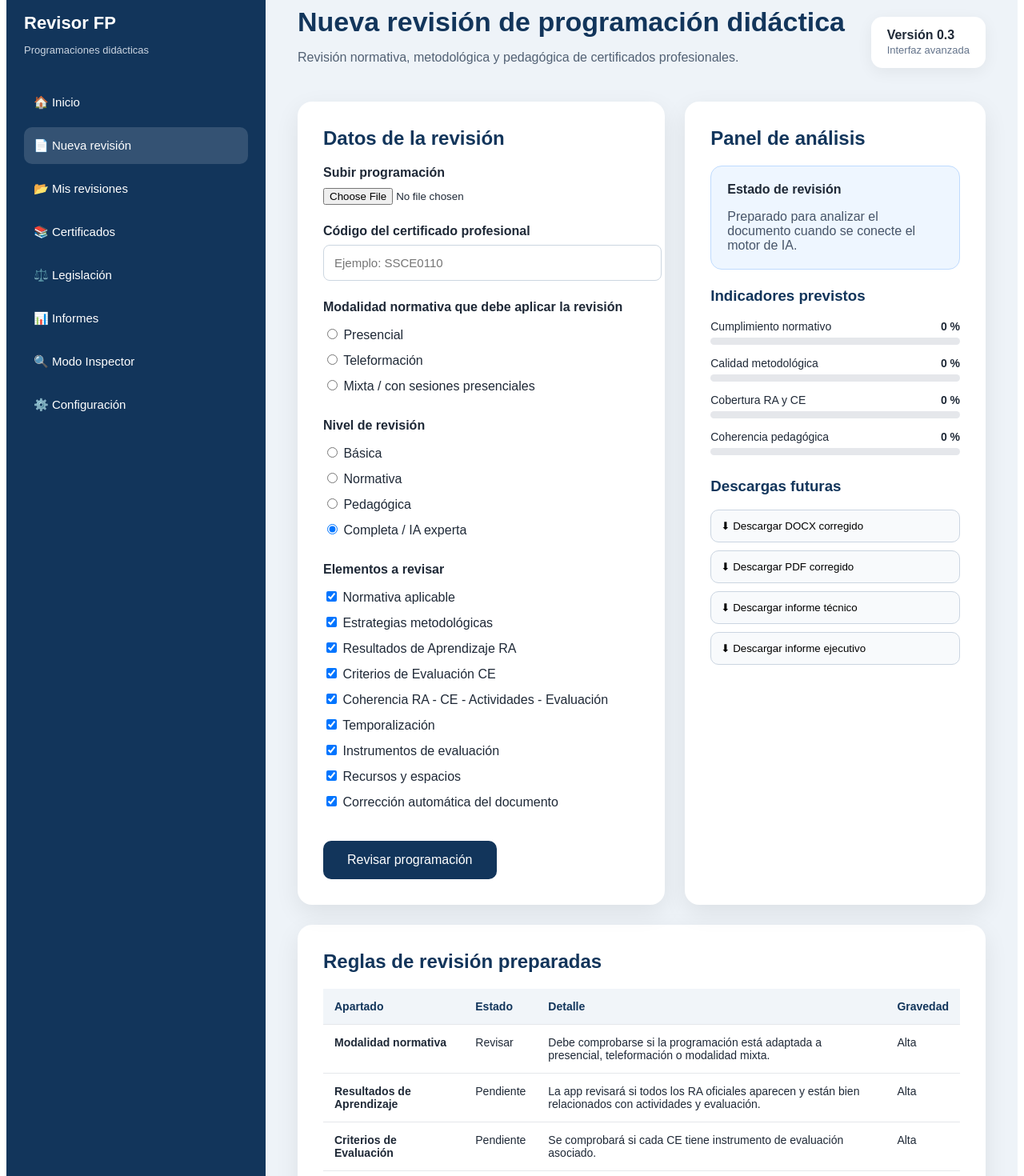
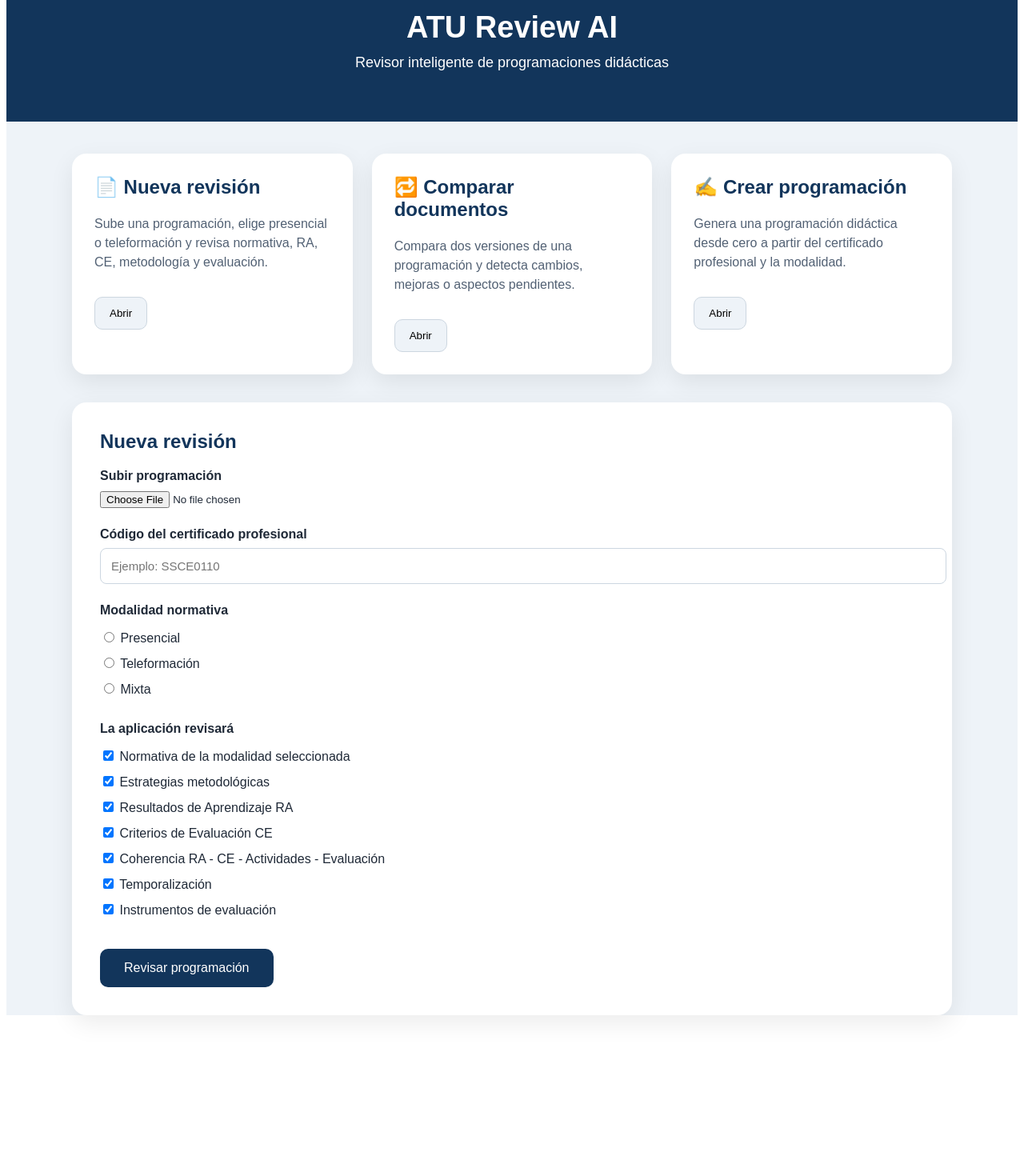
Before and after one commit to elenaa801/REVISOR-PROGRAMACIONES-DID-CTICAS, a Next.js app: page / in a window 1280 px wide. Shown: the part 40-1510 px from the top of the page at 80% size. After the commit the page ends 1349 px from the top, so only its background shows below. Built offline with nearby package versions, Linux system fonts and the light colour scheme.

Commit message:
Versión 0.4 - App sin autenticación

```diff
--- a/app/page.jsx
+++ b/app/page.jsx
@@ -1,129 +1,58 @@
 export default function Home() {
-  const errores = [
-    {
-      apartado: "Modalidad normativa",
-      estado: "Revisar",
-      detalle: "Debe comprobarse si la programación está adaptada a presencial, teleformación o modalidad mixta.",
-      gravedad: "Alta"
-    },
-    {
-      apartado: "Resultados de Aprendizaje",
-      estado: "Pendiente",
-      detalle: "La app revisará si todos los RA oficiales aparecen y están bien relacionados con actividades y evaluación.",
-      gravedad: "Alta"
-    },
-    {
-      apartado: "Criterios de Evaluación",
-      estado: "Pendiente",
-      detalle: "Se comprobará si cada CE tiene instrumento de evaluación asociado.",
-      gravedad: "Alta"
-    },
-    {
-      apartado: "Estrategias metodológicas",
-      estado: "Revisar",
-      detalle: "Se analizará si la metodología es activa, práctica y coherente con el certificado.",
-      gravedad: "Media"
-    },
-    {
-      apartado: "Temporalización",
-      estado: "Pendiente",
-      detalle: "Se verificará si las horas coinciden con las oficiales del certificado profesional.",
-      gravedad: "Alta"
-    }
-  ];
-
   return (
     <main style={{
       minHeight: "100vh",
-      display: "flex",
       background: "#eef3f8",
       fontFamily: "Arial, sans-serif",
       color: "#1f2937"
     }}>
-      <aside style={{
-        width: "280px",
+      <section style={{
         background: "#12355b",
         color: "white",
-        padding: "30px 22px"
+        padding: "45px",
+        textAlign: "center"
       }}>
-        <h2 style={{ fontSize: "22px", marginBottom: "8px" }}>
-          Revisor FP
-        </h2>
+        <h1 style={{ fontSize: "38px", margin: 0 }}>
+          ATU Review AI
+        </h1>
+        <p style={{ fontSize: "18px", marginTop: "12px" }}>
+          Revisor inteligente de programaciones didácticas
+        </p>
+      </section>
 
-        <p style={{
-          fontSize: "13px",
-          color: "#cbd5e1",
-          marginBottom: "35px"
+      <section style={{
+        maxWidth: "1100px",
+        margin: "40px auto",
+        padding: "0 25px"
       }}>
-          Programaciones didácticas
-        </p>
-
-        {[
-          "🏠 Inicio",
-          "📄 Nueva revisión",
-          "📂 Mis revisiones",
-          "📚 Certificados",
-          "⚖️ Legislación",
-          "📊 Informes",
-          "🔍 Modo Inspector",
-          "⚙️ Configuración"
-        ].map((item) => (
-          <div key={item} style={{
-            padding: "14px 12px",
-            marginBottom: "8px",
-            borderRadius: "10px",
-            background: item.includes("Nueva") ? "#ffffff25" : "transparent",
-            cursor: "pointer",
-            fontSize: "15px"
+        <div style={{
+          display: "grid",
+          gridTemplateColumns: "repeat(3, 1fr)",
+          gap: "24px"
         }}>
-            {item}
-          </div>
-        ))}
-      </aside>
-
-      <section style={{ flex: 1, padding: "40px" }}>
-        <header style={{
-          display: "flex",
-          justifyContent: "space-between",
-          alignItems: "center",
-          marginBottom: "30px"
-        }}>
-          <div>
-            <h1 style={{ color: "#12355b", fontSize: "34px", margin: 0 }}>
-              Nueva revisión de programación didáctica
-            </h1>
-            <p style={{ color: "#526174", fontSize: "16px" }}>
-              Revisión normativa, metodológica y pedagógica de certificados profesionales.
-            </p>
+          <Card
+            title="📄 Nueva revisión"
+            text="Sube una programación, elige presencial o teleformación y revisa normativa, RA, CE, metodología y evaluación."
+          />
+          <Card
+            title="🔁 Comparar documentos"
+            text="Compara dos versiones de una programación y detecta cambios, mejoras o aspectos pendientes."
+          />
+          <Card
+            title="✍️ Crear programación"
+            text="Genera una programación didáctica desde cero a partir del certificado profesional y la modalidad."
+          />
         </div>
 
         <div style={{
           background: "white",
-            padding: "14px 20px",
-            borderRadius: "14px",
-            boxShadow: "0 5px 20px rgba(0,0,0,0.06)"
-          }}>
-            <strong>Versión 0.3</strong>
-            <br />
-            <span style={{ fontSize: "13px", color: "#64748b" }}>
-              Interfaz avanzada
-            </span>
-          </div>
-        </header>
-
-        <div style={{
-          display: "grid",
-          gridTemplateColumns: "1.1fr 0.9fr",
-          gap: "25px"
-        }}>
-          <section style={{
-            background: "white",
-            padding: "32px",
+          marginTop: "35px",
+          padding: "35px",
           borderRadius: "18px",
           boxShadow: "0 10px 30px rgba(0,0,0,0.08)"
         }}>
           <h2 style={{ color: "#12355b", marginTop: 0 }}>
-              Datos de la revisión
+            Nueva revisión
           </h2>
 
           <label><strong>Subir programación</strong></label>
@@ -136,52 +65,75 @@ export default function Home() {
             <input
               type="text"
               placeholder="Ejemplo: SSCE0110"
-                style={{
+              style={input}
+            />
+          </div>
+
+          <div style={{ marginTop: "24px" }}>
+            <label><strong>Modalidad normativa</strong></label>
+            <div style={{ marginTop: "10px", lineHeight: "2" }}>
+              <label><input type="radio" name="modalidad" /> Presencial</label><br />
+              <label><input type="radio" name="modalidad" /> Teleformación</label><br />
+              <label><input type="radio" name="modalidad" /> Mixta</label>
+            </div>
+          </div>
+
+          <div style={{ marginTop: "24px" }}>
+            <label><strong>La aplicación revisará</strong></label>
+            <div style={{ marginTop: "10px", lineHeight: "2" }}>
+              <label><input type="checkbox" defaultChecked /> Normativa de la modalidad seleccionada</label><br />
+              <label><input type="checkbox" defaultChecked /> Estrategias metodológicas</label><br />
+              <label><input type="checkbox" defaultChecked /> Resultados de Aprendizaje RA</label><br />
+              <label><input type="checkbox" defaultChecked /> Criterios de Evaluación CE</label><br />
+              <label><input type="checkbox" defaultChecked /> Coherencia RA - CE - Actividades - Evaluación</label><br />
+              <label><input type="checkbox" defaultChecked /> Temporalización</label><br />
+              <label><input type="checkbox" defaultChecked /> Instrumentos de evaluación</label>
+            </div>
+          </div>
+
+          <button style={button}>
+            Revisar programación
+          </button>
+        </div>
+      </section>
+    </main>
+  );
+}
+
+function Card({ title, text }) {
+  return (
+    <div style={{
+      background: "white",
+      padding: "28px",
+      borderRadius: "18px",
+      boxShadow: "0 10px 30px rgba(0,0,0,0.08)"
+    }}>
+      <h2 style={{ color: "#12355b", marginTop: 0 }}>{title}</h2>
+      <p style={{ color: "#526174", lineHeight: "1.5" }}>{text}</p>
+      <button style={{
+        marginTop: "15px",
+        background: "#eef3f8",
+        border: "1px solid #ccd6e0",
+        padding: "12px 18px",
+        borderRadius: "10px",
+        cursor: "pointer"
+      }}>
+        Abrir
+      </button>
+    </div>
+  );
+}
+
+const input = {
   marginTop: "8px",
   padding: "13px",
   width: "100%",
   border: "1px solid #ccd6e0",
   borderRadius: "8px",
   fontSize: "15px"
-                }}
-              />
-            </div>
+};
 
-            <div style={{ marginTop: "24px" }}>
-              <label><strong>Modalidad normativa que debe aplicar la revisión</strong></label>
-              <div style={{ marginTop: "10px", lineHeight: "2" }}>
-                <label><input type="radio" name="modalidad" /> Presencial</label><br />
-                <label><input type="radio" name="modalidad" /> Teleformación</label><br />
-                <label><input type="radio" name="modalidad" /> Mixta / con sesiones presenciales</label>
-              </div>
-            </div>
-
-            <div style={{ marginTop: "24px" }}>
-              <label><strong>Nivel de revisión</strong></label>
-              <div style={{ marginTop: "10px", lineHeight: "2" }}>
-                <label><input type="radio" name="nivel" /> Básica</label><br />
-                <label><input type="radio" name="nivel" /> Normativa</label><br />
-                <label><input type="radio" name="nivel" /> Pedagógica</label><br />
-                <label><input type="radio" name="nivel" defaultChecked /> Completa / IA experta</label>
-              </div>
-            </div>
-
-            <div style={{ marginTop: "24px" }}>
-              <label><strong>Elementos a revisar</strong></label>
-              <div style={{ marginTop: "10px", lineHeight: "2" }}>
-                <label><input type="checkbox" defaultChecked /> Normativa aplicable</label><br />
-                <label><input type="checkbox" defaultChecked /> Estrategias metodológicas</label><br />
-                <label><input type="checkbox" defaultChecked /> Resultados de Aprendizaje RA</label><br />
-                <label><input type="checkbox" defaultChecked /> Criterios de Evaluación CE</label><br />
-                <label><input type="checkbox" defaultChecked /> Coherencia RA - CE - Actividades - Evaluación</label><br />
-                <label><input type="checkbox" defaultChecked /> Temporalización</label><br />
-                <label><input type="checkbox" defaultChecked /> Instrumentos de evaluación</label><br />
-                <label><input type="checkbox" defaultChecked /> Recursos y espacios</label><br />
-                <label><input type="checkbox" defaultChecked /> Corrección automática del documento</label>
-              </div>
-            </div>
-
-            <button style={{
+const button = {
   marginTop: "32px",
   background: "#12355b",
   color: "white",
@@ -190,143 +142,4 @@ export default function Home() {
   borderRadius: "10px",
   fontSize: "16px",
   cursor: "pointer"
-            }}>
-              Revisar programación
-            </button>
-          </section>
-
-          <section style={{
-            background: "white",
-            padding: "32px",
-            borderRadius: "18px",
-            boxShadow: "0 10px 30px rgba(0,0,0,0.08)"
-          }}>
-            <h2 style={{ color: "#12355b", marginTop: 0 }}>
-              Panel de análisis
-            </h2>
-
-            <div style={{
-              background: "#eef6ff",
-              border: "1px solid #bfdbfe",
-              padding: "20px",
-              borderRadius: "14px",
-              marginBottom: "22px"
-            }}>
-              <strong>Estado de revisión</strong>
-              <p style={{ marginBottom: 0, color: "#475569" }}>
-                Preparado para analizar el documento cuando se conecte el motor de IA.
-              </p>
-            </div>
-
-            <h3 style={{ color: "#12355b" }}>Indicadores previstos</h3>
-
-            {[
-              ["Cumplimiento normativo", "0 %"],
-              ["Calidad metodológica", "0 %"],
-              ["Cobertura RA y CE", "0 %"],
-              ["Coherencia pedagógica", "0 %"]
-            ].map(([nombre, valor]) => (
-              <div key={nombre} style={{ marginBottom: "15px" }}>
-                <div style={{
-                  display: "flex",
-                  justifyContent: "space-between",
-                  fontSize: "14px"
-                }}>
-                  <span>{nombre}</span>
-                  <strong>{valor}</strong>
-                </div>
-                <div style={{
-                  height: "9px",
-                  background: "#e5e7eb",
-                  borderRadius: "999px",
-                  marginTop: "6px"
-                }}>
-                  <div style={{
-                    height: "9px",
-                    width: "0%",
-                    background: "#12355b",
-                    borderRadius: "999px"
-                  }} />
-                </div>
-              </div>
-            ))}
-
-            <h3 style={{ color: "#12355b", marginTop: "28px" }}>
-              Descargas futuras
-            </h3>
-
-            <div style={{ display: "grid", gap: "10px" }}>
-              {[
-                "Descargar DOCX corregido",
-                "Descargar PDF corregido",
-                "Descargar informe técnico",
-                "Descargar informe ejecutivo"
-              ].map((boton) => (
-                <button key={boton} style={{
-                  padding: "12px",
-                  borderRadius: "10px",
-                  border: "1px solid #cbd5e1",
-                  background: "#f8fafc",
-                  cursor: "pointer",
-                  textAlign: "left"
-                }}>
-                  ⬇ {boton}
-                </button>
-              ))}
-            </div>
-          </section>
-        </div>
-
-        <section style={{
-          background: "white",
-          padding: "32px",
-          borderRadius: "18px",
-          boxShadow: "0 10px 30px rgba(0,0,0,0.08)",
-          marginTop: "25px"
-        }}>
-          <h2 style={{ color: "#12355b", marginTop: 0 }}>
-            Reglas de revisión preparadas
-          </h2>
-
-          <table style={{
-            width: "100%",
-            borderCollapse: "collapse",
-            fontSize: "14px"
-          }}>
-            <thead>
-              <tr style={{ background: "#f1f5f9" }}>
-                <th style={th}>Apartado</th>
-                <th style={th}>Estado</th>
-                <th style={th}>Detalle</th>
-                <th style={th}>Gravedad</th>
-              </tr>
-            </thead>
-            <tbody>
-              {errores.map((item) => (
-                <tr key={item.apartado}>
-                  <td style={td}><strong>{item.apartado}</strong></td>
-                  <td style={td}>{item.estado}</td>
-                  <td style={td}>{item.detalle}</td>
-                  <td style={td}>{item.gravedad}</td>
-                </tr>
-              ))}
-            </tbody>
-          </table>
-        </section>
-      </section>
-    </main>
-  );
-}
-
-const th = {
-  textAlign: "left",
-  padding: "14px",
-  borderBottom: "1px solid #e5e7eb",
-  color: "#12355b"
 };
-
-const td = {
-  padding: "14px",
-  borderBottom: "1px solid #e5e7eb",
-  verticalAlign: "top"
-};
```
Lines whose indentation alone changed are shown as unchanged.
